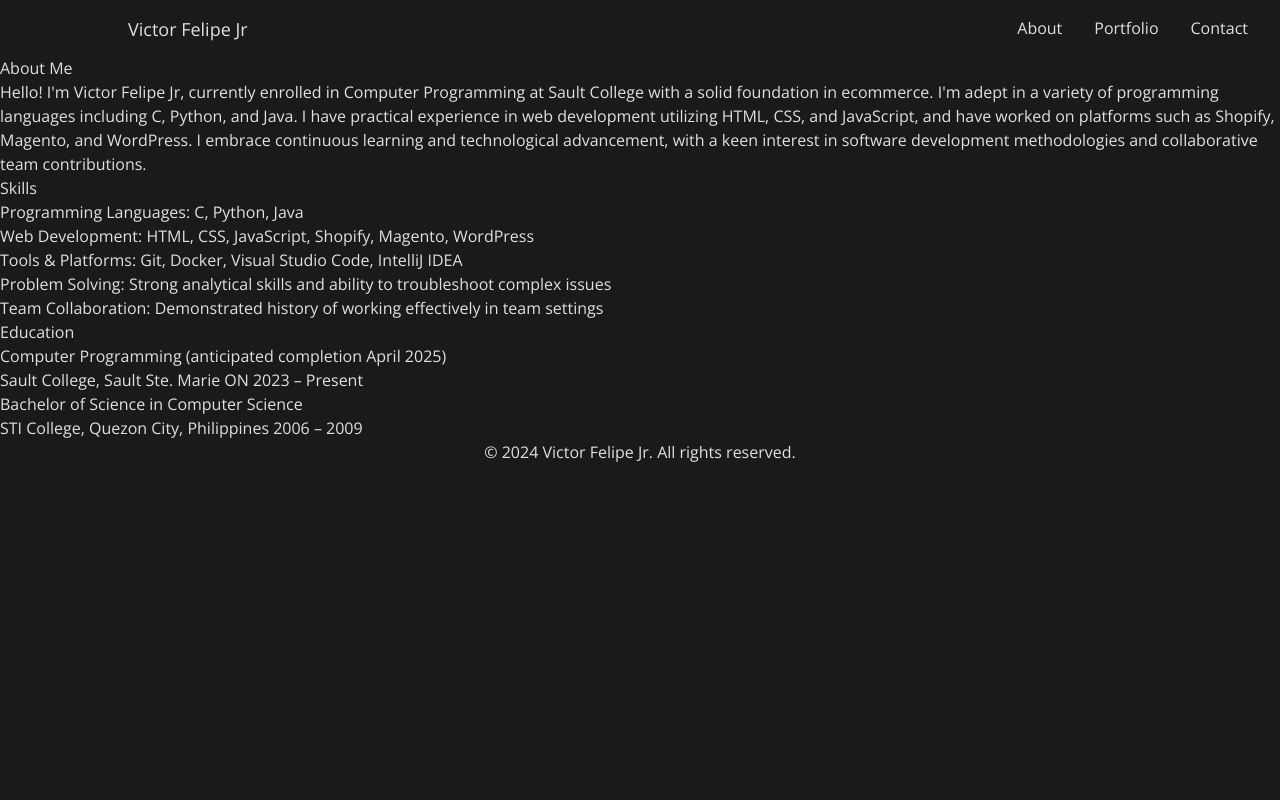
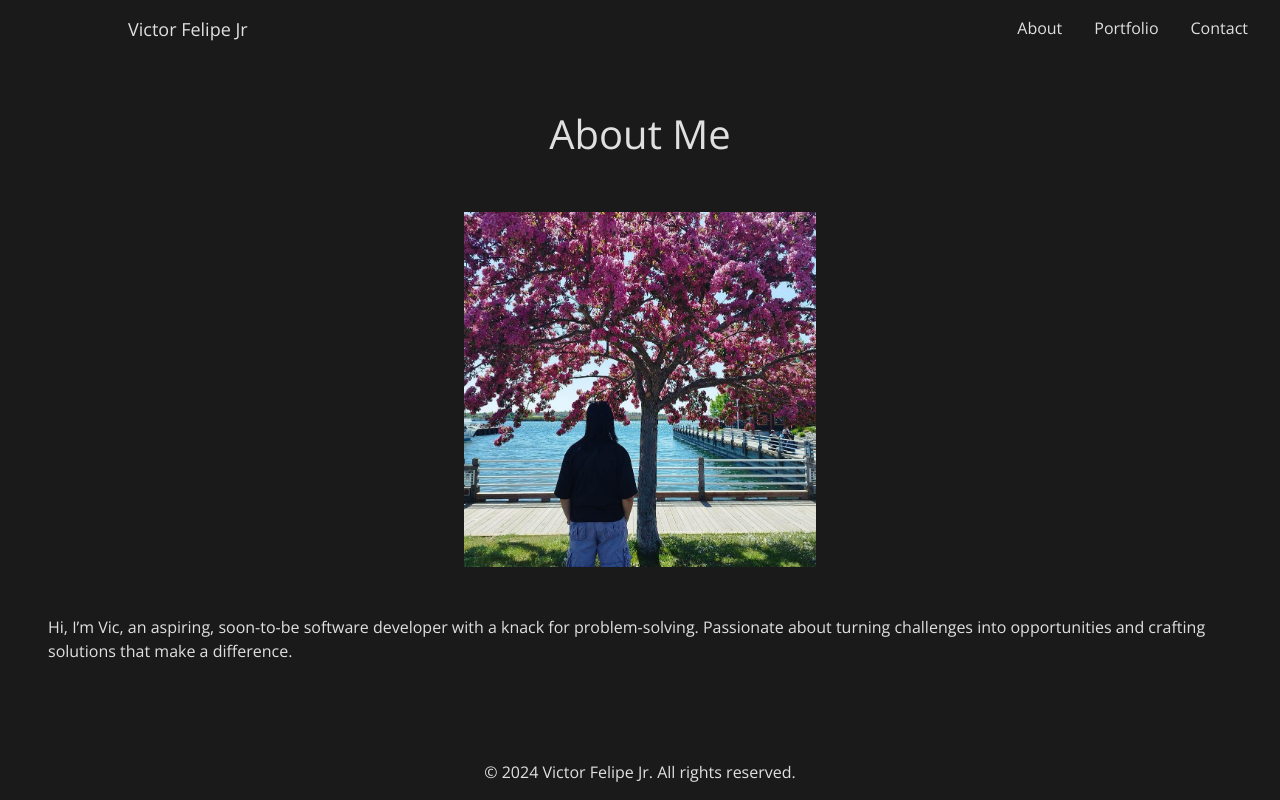
Before and after one commit to dotsz/Portfolio, an Angular app: page /about in a window 1280 px wide. Built offline with nearby package versions, Linux system fonts and the light colour scheme.

Commit message:
attempt to update website

```diff
--- a/angular.json
+++ b/angular.json
@@ -120,5 +120,8 @@
         }
       }
     }
+  },
+  "cli": {
+    "analytics": false
   }
 }
--- a/src/app/about/about.component.css
+++ b/src/app/about/about.component.css
@@ -0,0 +1,21 @@
+.about-container {
+  display: flex;
+  justify-content: center;
+  align-items: center;
+  flex-direction: column;
+  margin: 1.5rem;
+  padding: 1.5rem;
+}
+
+.about-me{
+  font-size: 2.5rem;
+  /*border: 2px solid green;*/
+  width: 100%;
+  text-align: center;
+}
+
+.about-image {
+  max-width:400px;
+  padding: 1.5rem;
+  margin: 1.5rem;
+}
--- a/src/app/about/about.component.html
+++ b/src/app/about/about.component.html
@@ -1,17 +1,23 @@
 <div class="about-container">
-  <h1>About Me</h1>
-  <p>Hello! I'm Victor Felipe Jr, currently enrolled in Computer Programming at Sault College with a solid foundation in ecommerce. I'm adept in a variety of programming languages including C, Python, and Java. I have practical experience in web development utilizing HTML, CSS, and JavaScript, and have worked on platforms such as Shopify, Magento, and WordPress. I embrace continuous learning and technological advancement, with a keen interest in software development methodologies and collaborative team contributions.</p>
-  <h2>Skills</h2>
-  <ul>
-    <li>Programming Languages: C, Python, Java</li>
-    <li>Web Development: HTML, CSS, JavaScript, Shopify, Magento, WordPress</li>
-    <li>Tools & Platforms: Git, Docker, Visual Studio Code, IntelliJ IDEA</li>
-    <li>Problem Solving: Strong analytical skills and ability to troubleshoot complex issues</li>
-    <li>Team Collaboration: Demonstrated history of working effectively in team settings</li>
-  </ul>
-  <h2>Education</h2>
-  <p>Computer Programming (anticipated completion April 2025)<br>
-    Sault College, Sault Ste. Marie ON 2023 – Present</p>
-  <p>Bachelor of Science in Computer Science<br>
-    STI College, Quezon City, Philippines 2006 – 2009</p>
+  <span class="about-me">About Me</span>
+  <img src="assets/my_photo1.jpg" alt="Vic" class="about-image">
+  <p>Hi, I’m Vic, an aspiring,
+    soon-to-be software developer with a knack for problem-solving.
+    Passionate about turning challenges into opportunities and crafting solutions that make a difference.
+  </p>
+
+<!--  <h2>Skills</h2>-->
+<!--  <ul>-->
+<!--    <li>Programming: Experienced in building robust applications</li>-->
+<!--    <li>Web Development: Skilled in crafting intuitive web experiences</li>-->
+<!--    <li>Tools: Git, Docker, VS Code, IntelliJ IDEA</li>-->
+<!--    <li>Problem Solving: Analytical and detail-oriented</li>-->
+<!--    <li>Collaboration: Effective team player</li>-->
+<!--  </ul>-->
+
+<!--  <h2>Education</h2>-->
+<!--  <p>Computer Programming (expected April 2025)<br>-->
+<!--    Sault College, ON | 2023 – Present</p>-->
+<!--  <p>BSc in Computer Science<br>-->
+<!--    STI College, Philippines | 2006 – 2009</p>-->
 </div>
--- a/src/app/app.component.ts
+++ b/src/app/app.component.ts
@@ -1,6 +1,5 @@
 import { Component } from '@angular/core';
 import {RouterModule, RouterOutlet} from '@angular/router';
-import { trigger, transition, style, query, group, animate } from '@angular/animations';
 import {FooterComponent} from "./footer/footer.component";
 
 @Component({
@@ -25,40 +24,16 @@ import {FooterComponent} from "./footer/footer.component";
           <li><a routerLink="/contact"><img src="../assets/connect-100.png" alt="Connect with Me"></a></li>
         </ul>
       </div>
-      <div [@routeAnimations]="prepareRoute(outlet)" class="router-outlet-container">
-          <router-outlet #outlet="outlet"></router-outlet>
+      <div class="router-outlet-container">
+          <router-outlet></router-outlet>
       </div>
       <app-footer></app-footer>
     </div>
 
   `,
   styleUrls: ['./app.component.css'],
-  animations: [
-    trigger('routeAnimations', [
-      transition('* <=> *', [
-        query(':enter, :leave', [
-          style({
-            position: 'absolute',
-            width: '100%',
-            opacity: 0,
-            transform: 'scale(0.8)'
-          })
-        ],{ optional: true }),
-        group([
-          query(':enter', [
-            animate('0.8s ease-in-out', style({ opacity: 1, transform: 'scale(1)' }))
-          ],{ optional: true }),
-          query(':leave', [
-            animate('0.8s ease-in-out', style({ opacity: 0, transform: 'scale(0.8)' }))
-          ],{ optional: true })
-        ])
-      ])
-    ])
-  ]
+
 })
 export class AppComponent {
   title: string = 'my-portfolio-website';
-  prepareRoute(outlet: RouterOutlet) {
-    return outlet && outlet.activatedRouteData && outlet.activatedRouteData['animation'];
-  }
 }
--- a/src/app/footer/footer.component.css
+++ b/src/app/footer/footer.component.css
@@ -1,18 +0,0 @@
-.footer {
-  width: 100%;
-  text-align: center;
-}
-
-
-
-@media (max-width: 768px) {
-  .footer {
-    background-color: #1A1A1A;
-    color: #E0E0E0;
-    text-align: center;
-    position: fixed;
-    width: 100%;
-    bottom: 9vh;
-    font-size: max(1em);
-  }
-}
--- a/src/styles.css
+++ b/src/styles.css
@@ -30,8 +30,19 @@ html, body {
   color: var(--for-text);
   font-family: 'open sans', sans-serif;
 }
+
+
 nav {
   display:none;
+}
+
+.footer {
+  position: fixed;
+  width: 100%;
+  /*border: 2px solid green;*/
+  bottom: 6%;
+  padding: 1em;
+  text-align: center;
 }
 
 
@@ -106,4 +117,12 @@ nav {
     width: 50%;
     padding: 1em;
   }
+
+  .footer {
+    position: fixed;
+    bottom: 0;
+    width: 100vw;
+    text-align: center;
+    padding: 1em;
+  }
 }
```
Also changed, not shown: src/app/app.routes.ts (+5 -5 lines), src/assets/my_photo1.jpg (added), 1 other file (tests, documents, lock files or other folders).
